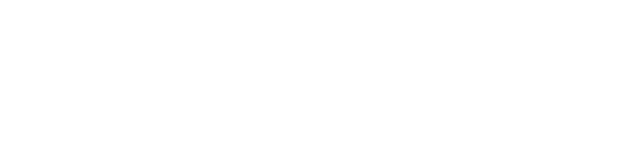
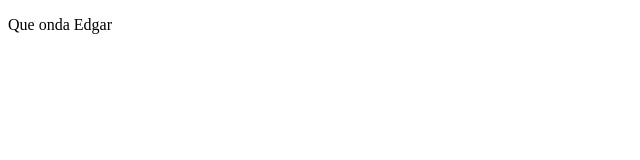
Before and after one commit to Edgar-Arguijo/RepoPrueba, a plain HTML site: page index.html in a window 1280 px wide. Shown: the whole page, without its empty margins (0-640 px from the left). Drawn offline with Linux system fonts and the light colour scheme.

Commit message:
Update index.html

```diff
--- a/index.html
+++ b/index.html
@@ -7,6 +7,7 @@
     <title>Document</title>
 </head>
 <body>
+    <p>Que onda Edgar</p>
 
 </body>
 </html>
```
